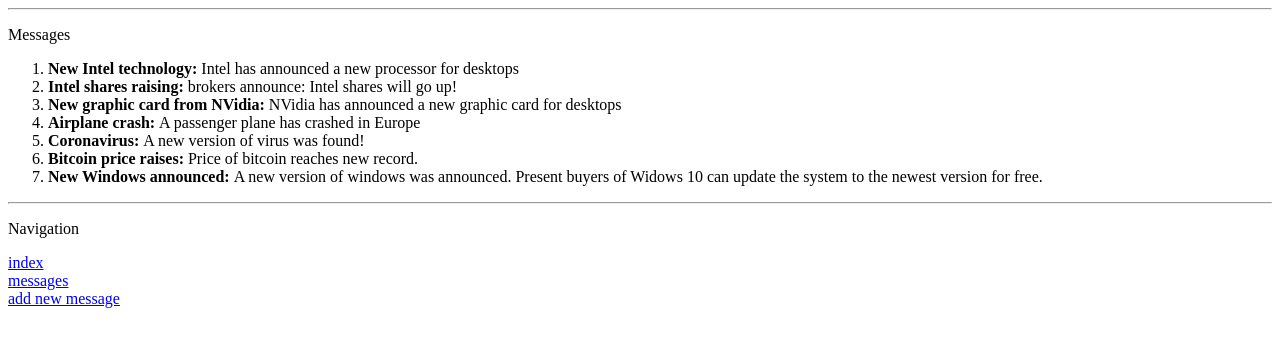
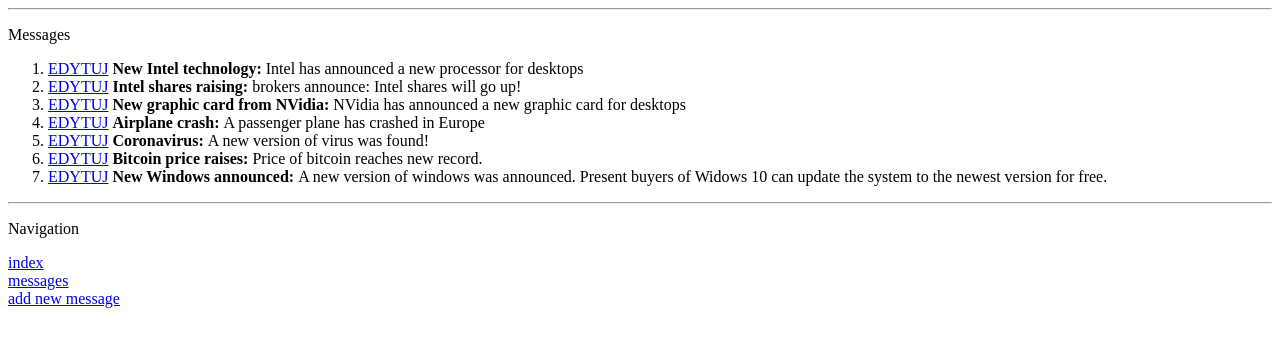
Before and after one commit to Gornius/cbezp-framework-old, a PHP site: page /messages.php in a window 1280 px wide. Shown: the top 347 px of the page. Run offline with PHP 8.4, Linux system fonts and the light colour scheme; data comes from the database, SQL or seed files in the repository.

Commit message:
Przycisk do edycji wiadomości

```diff
--- a/messages.php
+++ b/messages.php
@@ -29,7 +29,7 @@
 $messages = $db->select($sql);
 foreach ($messages as $msg)://returned as objects
 echo "<li>";
-echo '<b>'.$msg->name.': </b>'.$msg->message ;
+echo '<a href="/message_edit.php?id=' . $msg->id . '">EDYTUJ</a> ' . '<b>'.$msg->name.': </b>'.$msg->message ;
 echo "</li>";
 endforeach;
 ?>
```
